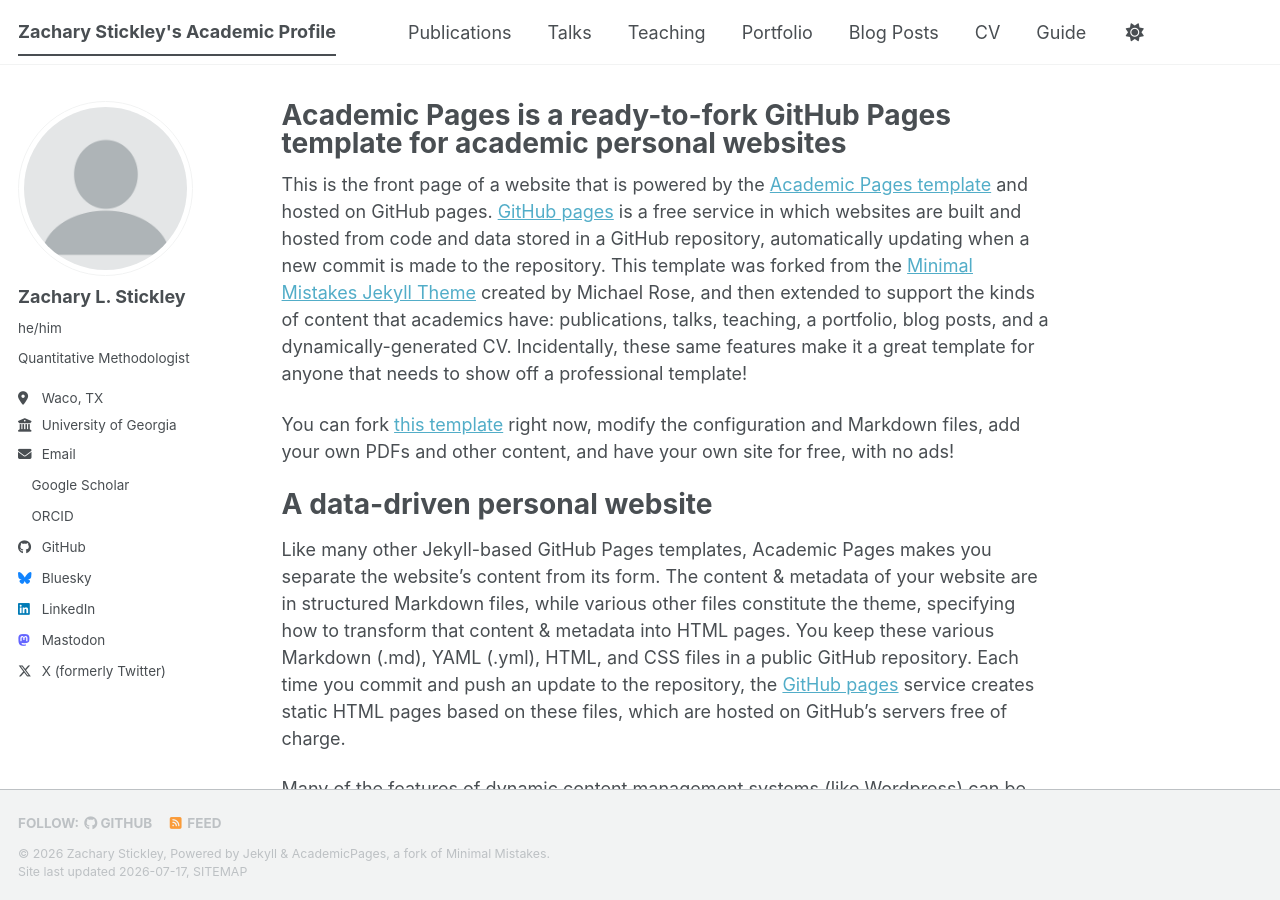
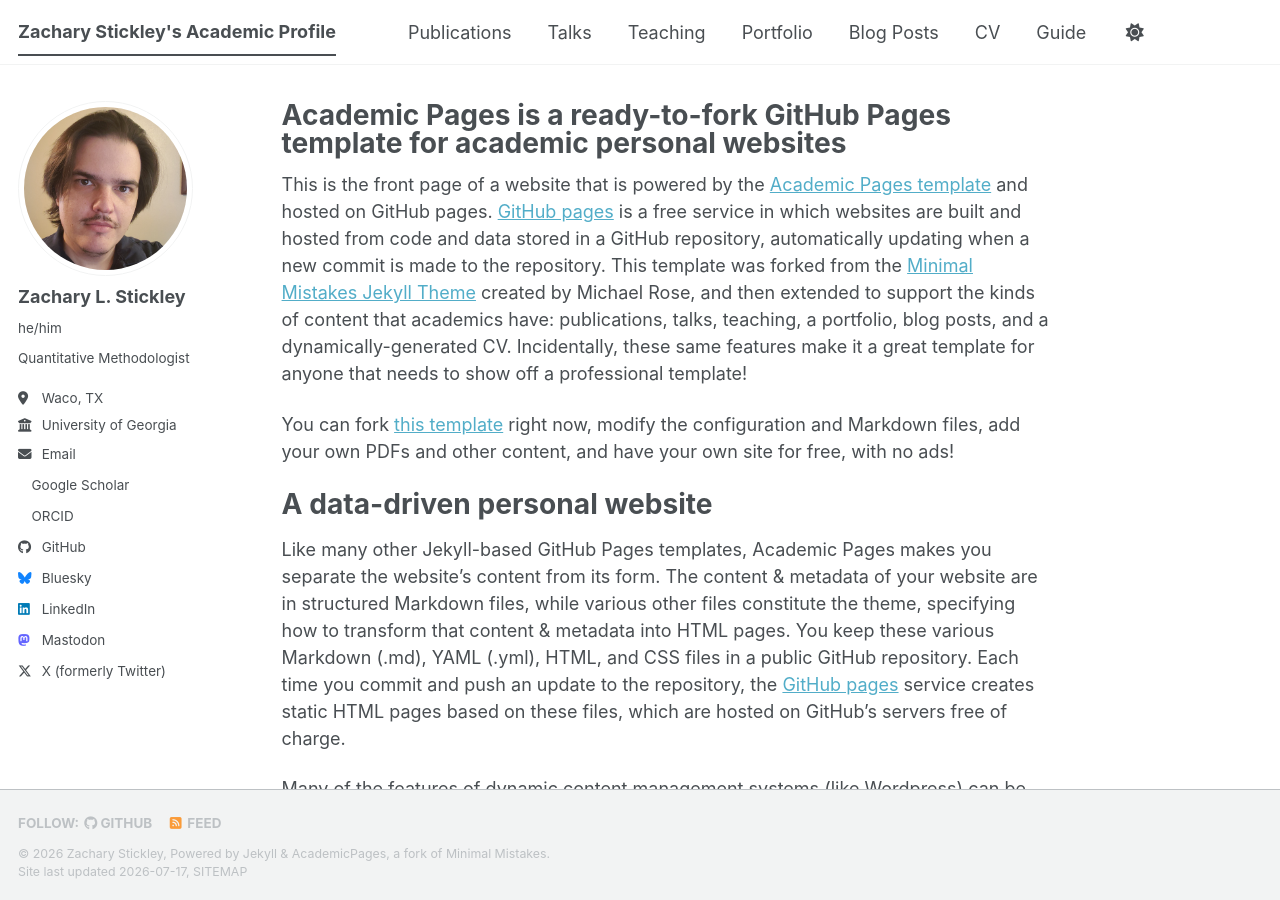
Before and after one commit to zstickley/zstickley.github.io, a Jekyll site: the page built from _pages/about.md, in a window 1280 px wide and 900 px high. Built offline with Jekyll 4.4.1, drawn with Linux system fonts in a browser that asks for light colours; a style sheet for code colours, icons or effects is not loaded.

Commit message:
Update _config.yml

```diff
--- a/_config.yml
+++ b/_config.yml
@@ -23,7 +23,7 @@ repository               : "academicpages/academicpages.github.io"
 #               Additional customization can be done by editing /_includes/author-profile.html
 author:
   # Biographic information
-  avatar           : "profile.png"
+  avatar           : "20200722_114808 (2).jpg"
   name             : "Zachary L. Stickley"
   pronouns         : "he/him"
   bio              : "Quantitative Methodologist"
```
